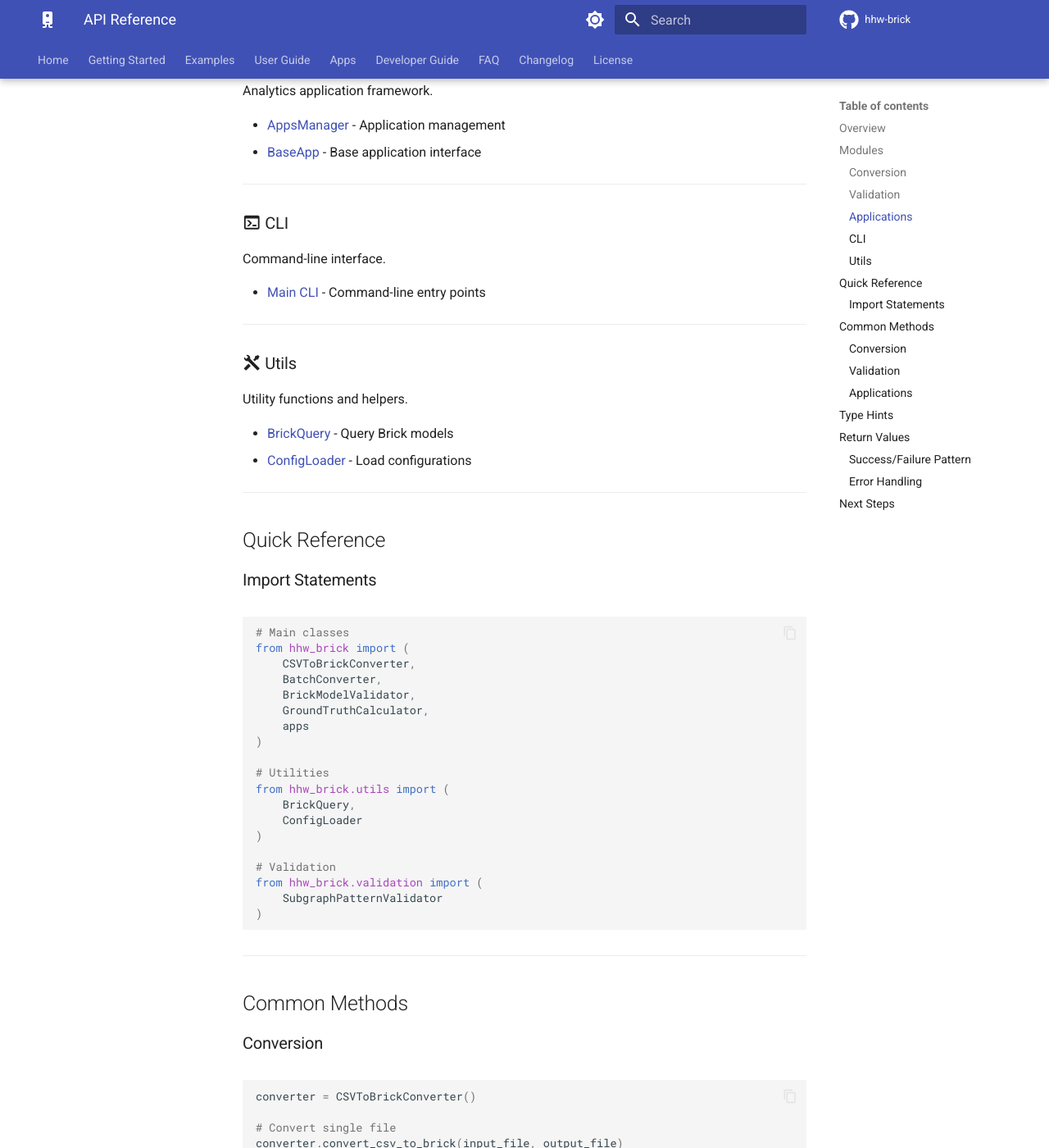
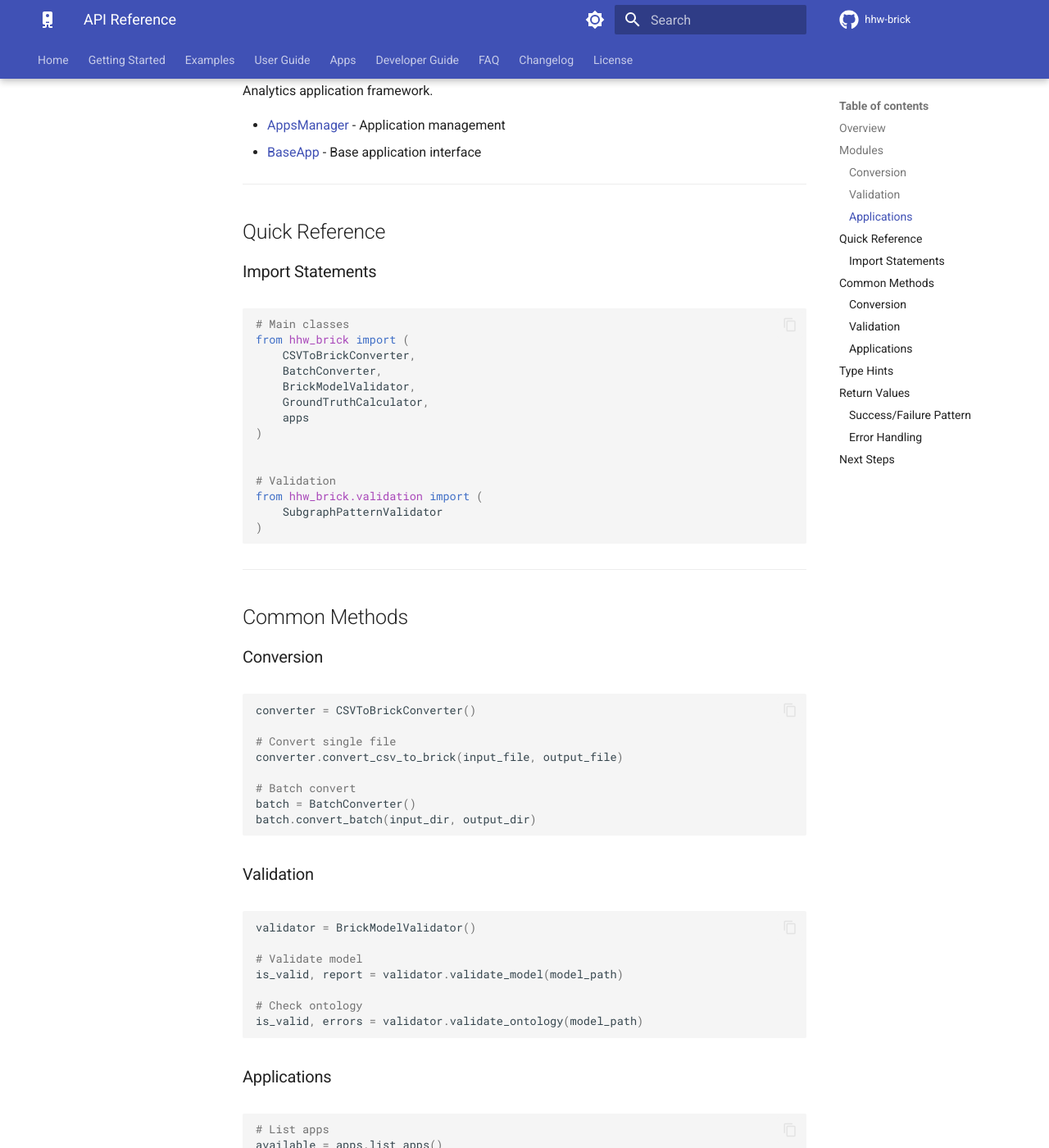
Before and after one commit to CenterForTheBuiltEnvironment/HHW_brick, an MkDocs documentation site: the page built from docs/api-reference/index.md, in a window 1280 px wide and 1400 px high, scrolled down 878 px. Shown: the whole window at 82% size. Built offline with MkDocs 1.6.1 and Material for MkDocs 9.7.7, drawn with Linux system fonts in a browser that asks for light colours; comment, search, counter and statistics services are not loaded; the version menu is left out.

Commit message:
Fix documentation build errors: correct include-markdown paths and remove broken API reference links

```diff
--- a/docs/api-reference/index.md
+++ b/docs/api-reference/index.md
@@ -38,22 +38,6 @@ Analytics application framework.
 
 ---
 
-### :material-console: CLI
-
-Command-line interface.
-
-- [Main CLI](cli/main.md) - Command-line entry points
-
----
-
-### :material-tools: Utils
-
-Utility functions and helpers.
-
-- [BrickQuery](utils/brick-query.md) - Query Brick models
-- [ConfigLoader](utils/config-loader.md) - Load configurations
-
----
 
 ## Quick Reference
 
@@ -69,11 +53,6 @@ from hhw_brick import (
     apps
 )
 
-# Utilities
-from hhw_brick.utils import (
-    BrickQuery,
-    ConfigLoader
-)
 
 # Validation
 from hhw_brick.validation import (
```
Also changed, not shown: docs/apps/index.md (+2 -2 lines), docs/apps/primary-loop.md (+1 -1 lines), docs/apps/secondary-loop.md (+1 -3 lines).
